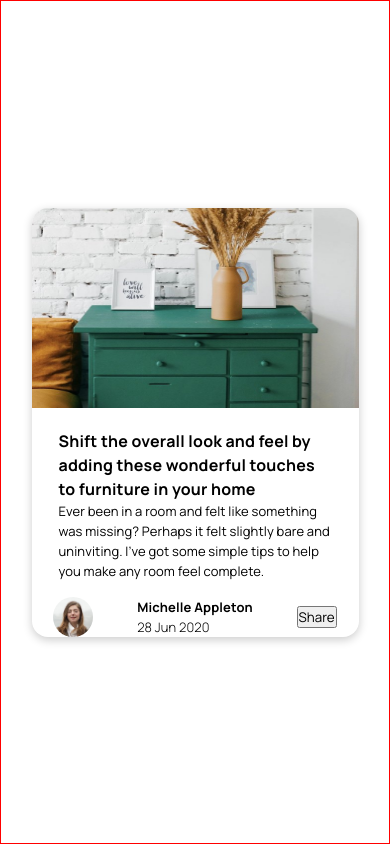
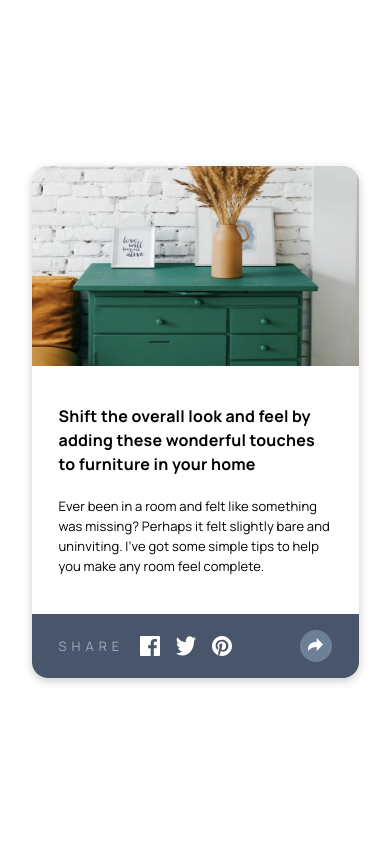
Before and after one commit to ismailhasir/Article-Preview-Component, a plain HTML site: page index.html in a window 390 px wide. Drawn offline with Linux system fonts and the light colour scheme.

Commit message:
mobile design completed

```diff
--- a/index.html
+++ b/index.html
@@ -26,6 +26,7 @@
       </div>
 
       <div class="footer">
+        <div class="footer-left">
           <img
             class="user-image"
             src="images/avatar-michelle.jpg"
@@ -35,7 +36,46 @@
             <p class="user-name">Michelle Appleton</p>
             <p class="date">28 Jun 2020</p>
           </div>
-        <button class="share-button">Share</button>
+        </div>
+        <button class="share-button">
+          <svg xmlns="http://www.w3.org/2000/svg" width="15" height="13">
+            <path
+              fill="#6E8098"
+              d="M15 6.495L8.766.014V3.88H7.441C3.33 3.88 0 7.039 0 10.936v2.049l.589-.612C2.59 10.294 5.422 9.11 8.39 9.11h.375v3.867L15 6.495z"
+            />
+          </svg>
+        </button>
+      </div>
+
+      <div class="footer-2-container">
+        <div class="footer-2">
+          <div class="footer2-left">
+            <p class="share-text">SHARE</p>
+            <img
+              class="icon"
+              src="images/icon-facebook.svg"
+              alt="pinterest-img"
+            />
+            <img
+              class="icon"
+              src="images/icon-twitter.svg"
+              alt="pinterest-img"
+            />
+            <img
+              class="icon"
+              src="images/icon-pinterest.svg"
+              alt="pinterest-img"
+            />
+          </div>
+          <button class="share-active-button">
+            <svg xmlns="http://www.w3.org/2000/svg" width="15" height="13">
+              <path
+                fill="#FFFFFF"
+                d="M15 6.495L8.766.014V3.88H7.441C3.33 3.88 0 7.039 0 10.936v2.049l.589-.612C2.59 10.294 5.422 9.11 8.39 9.11h.375v3.867L15 6.495z"
+              />
+            </svg>
+          </button>
+        </div>
       </div>
     </div>
   </body>
--- a/styles.css
+++ b/styles.css
@@ -15,7 +15,6 @@
 }
 
 body {
-  border: 1px solid red;
   height: calc(100vh);
   width: calc(100vw);
   display: flex;
@@ -24,10 +23,13 @@ body {
 }
 
 .container {
-  max-height: 512px;
+  min-height: 512px;
   max-width: 327px;
   border-radius: 1rem;
   box-shadow: 0 3px 10px rgb(0 0 0 / 0.2);
+  display: flex;
+  flex-direction: column;
+  justify-content: space-between;
 }
 
 .main-image {
@@ -37,7 +39,7 @@ body {
 }
 
 .text-area {
-  padding: 1rem 27px 1rem 27px;
+  padding: 0 27px 0 27px;
 }
 
 .main-header {
@@ -46,6 +48,10 @@ body {
   line-height: 24px;
   letter-spacing: 0.2px;
   color: var(--dark-gray);
+}
+
+.main-text {
+  padding-top: 1.2rem;
 }
 
 .main-text,
@@ -58,10 +64,18 @@ body {
 }
 
 .footer {
+  height: 64px;
+  display: none;
+  flex-direction: row;
+  justify-content: space-between;
+  align-items: center;
+  padding: 1rem 27px 1rem 27px;
+}
+
+.footer-left {
   display: flex;
   flex-direction: row;
-  justify-content: space-around;
-  align-items: center;
+  gap: 1rem;
 }
 
 .user-image {
@@ -77,3 +91,47 @@ body {
 .date {
   font-weight: 300;
 }
+
+.share-button {
+  height: 32px;
+  width: 32px;
+  border-radius: 50%;
+  border: none;
+}
+
+.footer-2 {
+  background-color: #48556a;
+  height: 64px;
+  display: flex;
+  flex-direction: row;
+  justify-content: space-between;
+  align-items: center;
+  padding: 1rem 27px 1rem 27px;
+  border-radius: 0 0 1rem 1rem;
+}
+
+.footer2-left {
+  display: flex;
+  flex-direction: row;
+  gap: 1rem;
+}
+
+.share-text {
+  color: #9daec2;
+  font-size: 13px;
+  line-height: 20px;
+  letter-spacing: 5px;
+}
+
+.icon {
+  height: 20px;
+  width: 20px;
+}
+
+.share-active-button {
+  height: 32px;
+  width: 32px;
+  border-radius: 50%;
+  border: none;
+  background-color: #6e8098;
+}
```
Lines whose indentation alone changed are shown as unchanged.
